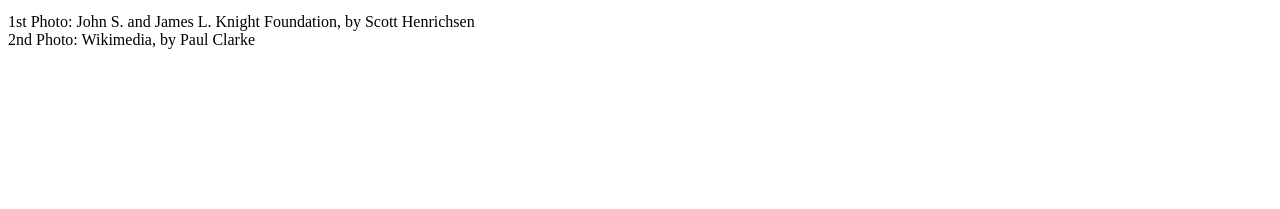
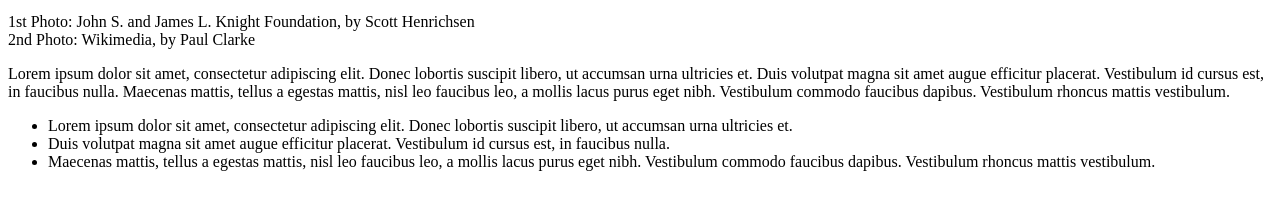
Before and after one commit to MatteD04/html-css-booleaner, a plain HTML site: page index.html in a window 1280 px wide. Shown: the part 179-388 px from the top of the page. Drawn offline with Linux system fonts and the light colour scheme.

Commit message:
feat: add paragraph and list

```diff
--- a/index.html
+++ b/index.html
@@ -6,9 +6,11 @@
     <title>The Booleaner</title>
 </head>
 <body>
+    <!--header-->
     <header>
         <img src="./img/logo.svg" alt="logo">
     </header>
+    <!--/header-->
     <main>
         <h1>Internet deve essere al servizio del "bene pubblico": il manifesto di Tim Berners-Lee</h1>
         <div class="caption">
@@ -19,7 +21,17 @@
         <div class="caption 2">
             <p>1st Photo: John S. and James L. Knight Foundation, by Scott Henrichsen <br> 2nd Photo: Wikimedia, by Paul Clarke</p>
         </div>
-
+        <p>Lorem ipsum dolor sit amet, consectetur adipiscing elit. Donec lobortis suscipit libero, ut accumsan urna ultricies et.
+         Duis volutpat magna sit amet augue efficitur placerat. Vestibulum id cursus est, in faucibus nulla.
+         Maecenas mattis, tellus a egestas mattis, nisl leo faucibus leo, a mollis lacus purus eget nibh.
+         Vestibulum commodo faucibus dapibus. Vestibulum rhoncus mattis vestibulum.
+        </p>
+        <ul>
+            <li>Lorem ipsum dolor sit amet, consectetur adipiscing elit. Donec lobortis suscipit libero, ut accumsan urna ultricies et.</li>
+            <li>Duis volutpat magna sit amet augue efficitur placerat. Vestibulum id cursus est, in faucibus nulla.</li>
+            <li>Maecenas mattis, tellus a egestas mattis, nisl leo faucibus leo, a mollis lacus purus eget nibh.
+                Vestibulum commodo faucibus dapibus. Vestibulum rhoncus mattis vestibulum.</li>
+        </ul>
     </main>
 </body>
 </html>
```
